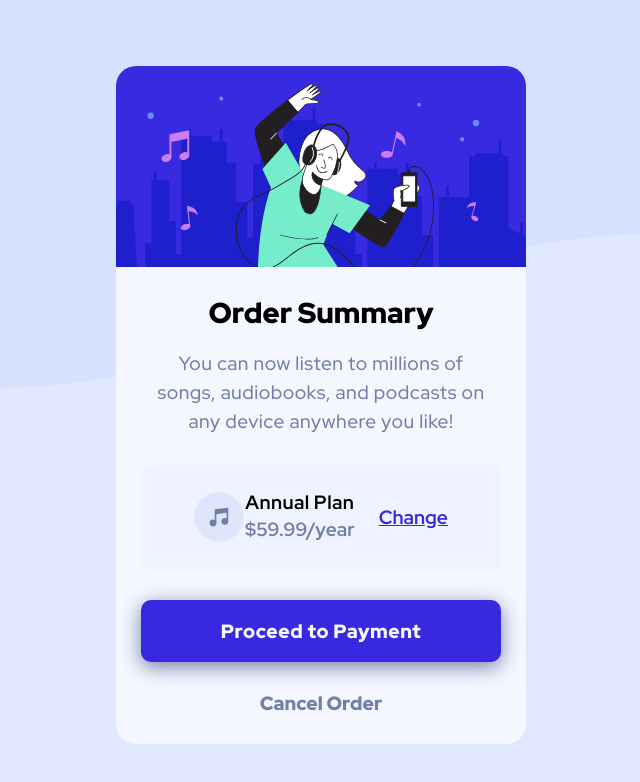
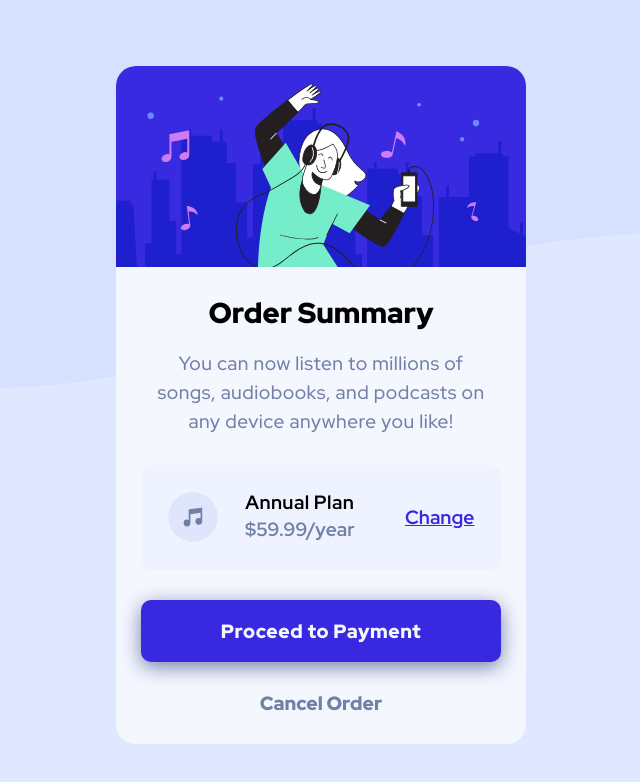
Before and after one commit to niicodeer/fm-newbie-challenge4, a plain HTML site: page index.html in a window 1280 px wide. Shown: the whole page, without its empty margins (319-959 px from the left). Drawn offline with Linux system fonts and the light colour scheme.

Commit message:
Update style.css

```diff
--- a/css/style.css
+++ b/css/style.css
@@ -21,7 +21,6 @@ body{
 }
 .card{
     width: 375px;
-   /*  height: 545px; */
     background-color: var(--Very-pale-blue);
     border-radius: 20px;
     margin-bottom: -10px;
@@ -50,7 +49,7 @@ body{
 }
 .card__plan{
     display: flex;
-    justify-content: center ;
+    justify-content: space-evenly;
     align-items: center;
     height: auto;
     background-color: hsla(225, 100%, 94%,0.3);
```
